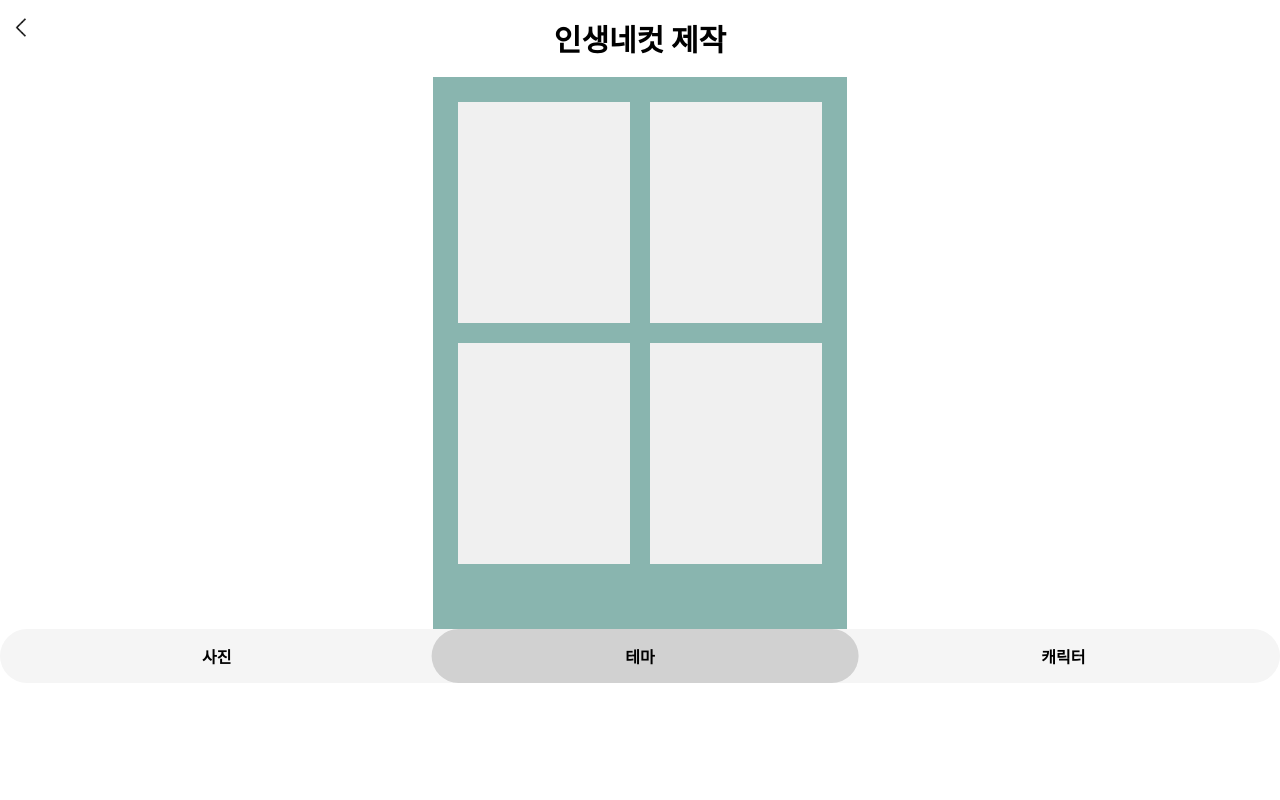
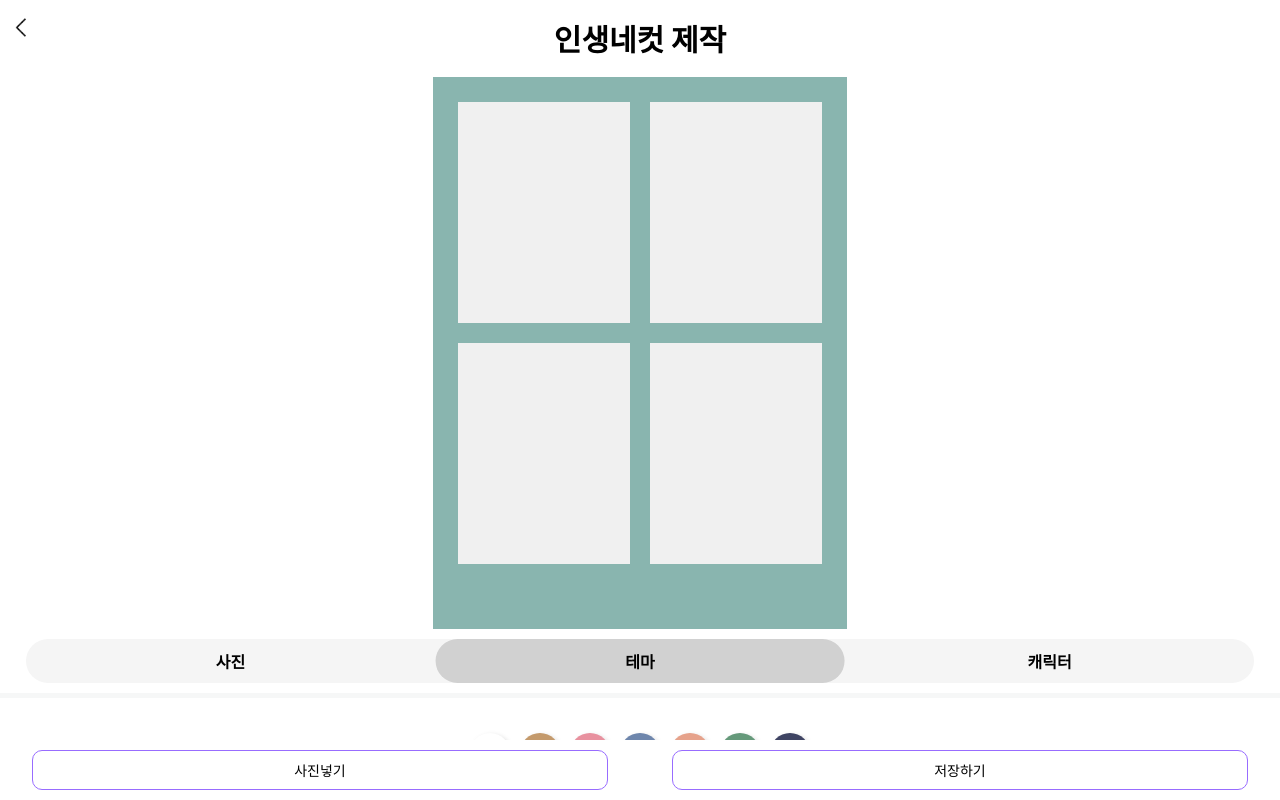
Before and after one commit to SSAFY-D105-Pop4U/Pop4U, a React (Vite) app in the folder frontend/: page /lifeshot in a window 1280 px wide. Both pictures are taken after a click on the button "테마". Built offline with nearby package versions, Linux system fonts and the light colour scheme.

Commit message:
Feat : 인생네컷 화면 구현

```diff
--- /dev/null
+++ b/frontend/src/components/lifeShotPage/ColorPicker.jsx
@@ -0,0 +1,26 @@
+import React, { useState } from "react";
+import '../../styles/components/ColorPicker.css'
+
+const ColorPicker = ({selectedColor, setSelectedColor}) =>{
+    const colors = [
+        "#FFFFFF", "#C49A6C", "#E8919F", "#6E86AC", "#E6A28B", "#65997A", "#3F4463"
+      ];
+
+
+    return(
+        <div>
+            <div className="color-picker">
+      {colors.map((color, index) => (
+        <div
+          key={index}
+          className={`color-circle ${selectedColor === color ? "selected" : ""}`}
+          style={{ backgroundColor: color }}
+          onClick={() => setSelectedColor(color)}
+        />
+      ))}
+    </div>
+        </div>
+    )
+}
+//4:55 수정함함
+export default ColorPicker
--- a/frontend/src/components/lifeShotPage/LifeShotFrame.jsx
+++ b/frontend/src/components/lifeShotPage/LifeShotFrame.jsx
@@ -1,10 +1,10 @@
 import React from 'react';
 import '../../styles/components/LifeShotFrame.css';
 
-const LifeShotFrame = () => {
+const LifeShotFrame = ({selectedColor}) => {
   return (
     <div className="lifeshot-frame">
-      <div className="frame-container">
+      <div className="frame-container" style={{ backgroundColor: selectedColor }}>
         {/* 4개의 사진 영역 */}
         <div className="photo-grid">
           <div className="photo-slot">
@@ -28,7 +28,9 @@ const LifeShotFrame = () => {
             </div>
           </div>
         </div>
+
       </div>
+
     </div>
   );
 };
--- a/frontend/src/components/lifeShotPage/ShotToggleButton.jsx
+++ b/frontend/src/components/lifeShotPage/ShotToggleButton.jsx
@@ -1,8 +1,8 @@
 import React, { useState } from "react";
 import "../../styles/components/ShotToggleButton.css"; // CSS 파일 가져오기
 
-const ShotToggleButton = () =>{
-    const [active, setActive] = useState("테마");
+const ShotToggleButton = ({active, setActive}) =>{
+
     return(
         <div>
 <div className="toggle-container">
--- a/frontend/src/pages/LifeShot.jsx
+++ b/frontend/src/pages/LifeShot.jsx
@@ -1,10 +1,37 @@
 import Divider from "../components/basic/Divider";
+import { useState } from "react";
 import Header from "../components/basic/Header";
 import LifeShotFrame from "../components/lifeShotPage/LifeShotFrame";
 import ShotToggleButton from "../components/lifeShotPage/ShotToggleButton";
+import ColorPicker from "../components/lifeShotPage/ColorPicker";
 import '../styles/pages/LifeShot.css';
 
 const LifeShot = () => {
+
+    const [images, setImages] = useState([]);
+    const maxImages = 12;
+    const [active, setActive] = useState("사진");
+    const [selectedColor, setSelectedColor] = useState("#DDDDD");
+
+
+    const handleImageUpload = (e) => {
+        const files = Array.from(e.target.files);
+        if (images.length + files.length > maxImages) {
+          alert(`이미지는 최대 ${maxImages}장까지 업로드 가능합니다.`);
+          return;
+        }
+
+        const newImages = files.map((file) => ({
+          file,
+          preview: URL.createObjectURL(file),
+        }));
+
+        setImages((prev) => [...prev, ...newImages]);
+      };
+
+      const handleRemoveImage = (index) => {
+        setImages((prev) => prev.filter((_, i) => i !== index));
+      };
 
 
 
@@ -12,11 +39,48 @@ const LifeShot = () => {
   return (
     <div className="lifeshot-page">
       <Header title={"인생네컷 제작"}/>
-      <LifeShotFrame />
+      <LifeShotFrame selectedColor={selectedColor}/>
 
 
-      <ShotToggleButton/>
-    </div>
+
+      <ShotToggleButton active={active} setActive={setActive}/>
+
+      <Divider  height="2px" top="0px"/>
+
+      {active === "사진" && (
+        <div className="lifeshot-image-section">
+          <div className="lifeshot-image-scroll">
+            {images.map((image, index) => (
+              <div key={index} className="lifeshot-image-item">
+                <img src={image.preview} alt={`업로드 이미지 ${index + 1}`} />
+              </div>
+            ))}
+          </div>
+        </div>
+      )}
+      {active === "테마" && (
+        <ColorPicker selectedColor={selectedColor} setSelectedColor={setSelectedColor}/>
+      )}
+
+
+          {/* ✅ 버튼 영역 */}
+      <div className="button-wrapper">
+
+                <label className="lifeshot-upload-btn">
+                    <input
+                    type="file"
+                    accept="image/*"
+                    multiple
+                    onChange={handleImageUpload}
+                    style={{ display: "none" }}
+                    />
+                    사진넣기
+                </label>
+                <button className="button">저장하기</button>
+            </div>
+        </div>
+
+
   );
 };
 
--- /dev/null
+++ b/frontend/src/styles/components/ColorPicker.css
@@ -0,0 +1,23 @@
+.color-picker {
+    display: flex;
+    gap: 10px;
+    justify-content: center;
+    align-items: center;
+    padding: 10px;
+}
+
+.color-circle {
+    width: 40px;
+    height: 40px;
+    border-radius: 50%;
+    cursor: pointer;
+    transition: transform 0.2s ease-in-out, border 0.2s ease-in-out, box-shadow 0.2s ease-in-out;
+    border: 2px solid transparent;
+    box-shadow: 2px 2px 5px rgba(0, 0, 0, 0.15); /* 기본 그림자 */
+}
+
+.color-circle.selected {
+    border: 2px solid black;
+    transform: scale(1.1);
+    box-shadow: 4px 4px 10px rgba(0, 0, 0, 0.3); /* 더 강한 그림자 */
+}
--- a/frontend/src/styles/components/LifeShotFrame.css
+++ b/frontend/src/styles/components/LifeShotFrame.css
@@ -1,11 +1,11 @@
 .lifeshot-frame {
-  width: 100%;
+  width: 96%;
   max-width: 414px;
   margin: 0 auto;
 }
 
 .frame-container {
-  background-color: #89B5AF;  /* 프레임 배경색 */
+  background-color: var(--frame-background-color, #89B5AF);  /* 기본값으로 #89B5AF 사용 */
   padding: 10px 10px 50px;
   aspect-ratio: 3/4;  /* 세로로 긴 비율 */
 }
--- a/frontend/src/styles/components/ShotToggleButton.css
+++ b/frontend/src/styles/components/ShotToggleButton.css
@@ -1,11 +1,10 @@
 .toggle-container {
     display: flex;
     position: relative;
-
-    width: 100%;
+    margin: 10px 2%;
+    width: auto;
     background: #f5f5f5;
     border-radius: 30px;
-    padding: 5px;
     justify-content: space-between;
     align-items: center;
   }
--- a/frontend/src/styles/pages/LifeShot.css
+++ b/frontend/src/styles/pages/LifeShot.css
@@ -98,3 +98,64 @@
   flex-wrap: wrap;
   gap: 10px;
 }
+
+.lifeshot-image-section {
+  display: flex;
+  gap: 10px;
+  padding: 10px;
+}
+
+.lifeshot-image-scroll {
+  display: flex;
+  overflow-x: auto;
+  gap: 10px;
+  -webkit-overflow-scrolling: touch;
+  scrollbar-width: none;
+}
+
+.lifeshot-image-scroll::-webkit-scrollbar {
+  display: none;
+}
+
+.lifeshot-image-item {
+  flex: 0 0 auto;
+  width: 80px;
+  height: 80px;
+  position: relative;
+}
+
+.lifeshot-image-item img {
+  width: 100%;
+  height: 100%;
+  object-fit: cover;
+}
+
+.lifeshot-upload-btn {
+  flex: 0 0 auto;
+  width: 45%;
+  height: 40px;
+  display: flex;
+  align-items: center;
+  justify-content: center;
+  border: 1px solid #986CFF;
+  font-size: 14px;
+  border-radius: 10px;
+  font-weight: 500;
+  cursor: pointer;
+}
+
+.lifeshot-remove-btn {
+  position: absolute;
+  top: 5px;
+  right: 5px;
+  background: rgba(0, 0, 0, 0.5);
+  color: white;
+  border: none;
+  border-radius: 50%;
+  width: 24px;
+  height: 24px;
+  cursor: pointer;
+  display: flex;
+  align-items: center;
+  justify-content: center;
+}
```
